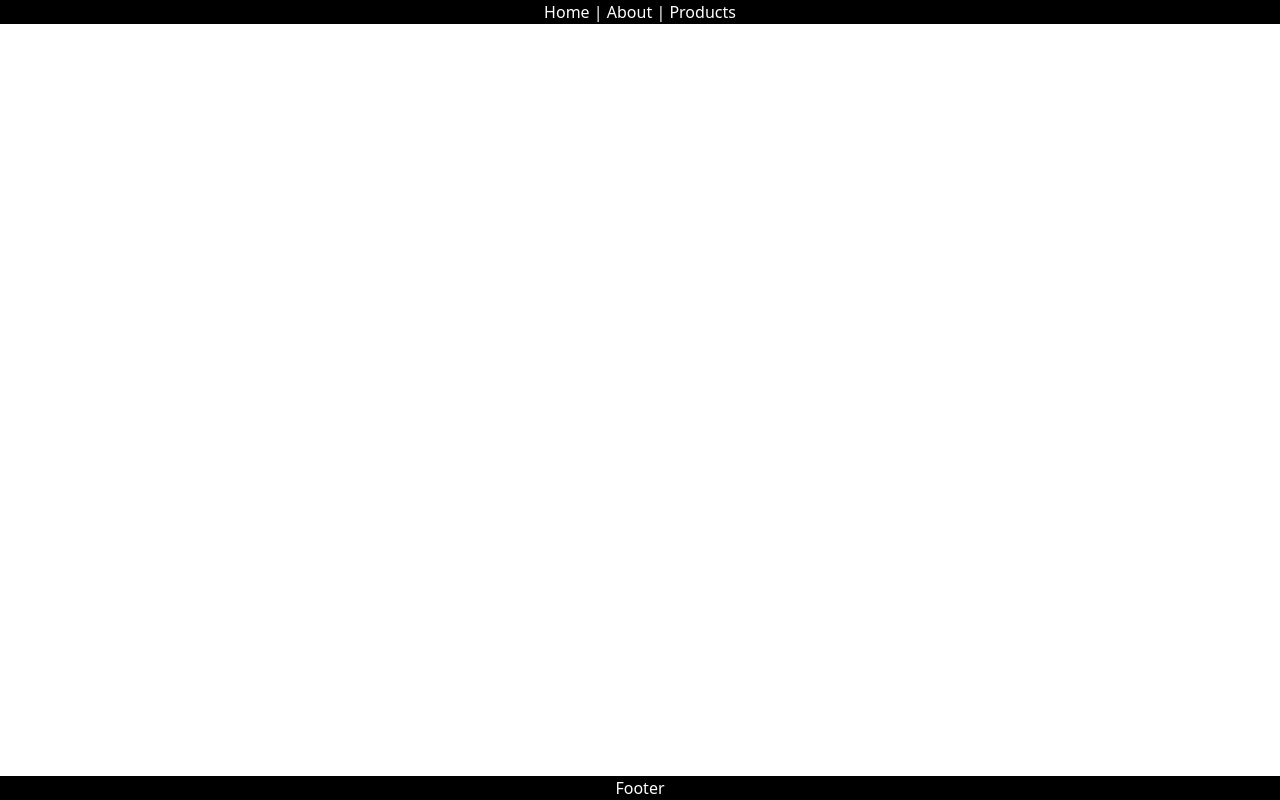
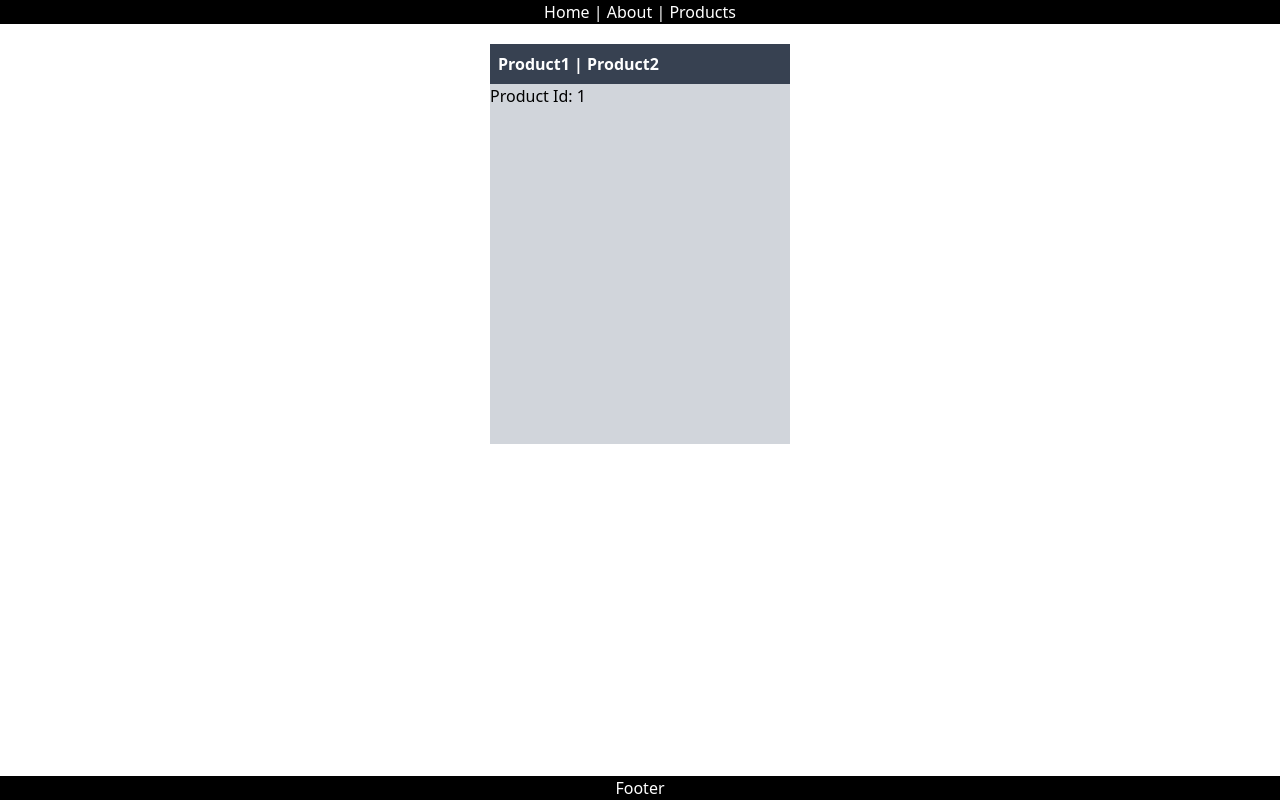
Before and after one commit to soAcademy/workshop-state-and-event, a React (Create React App) app: page /products/1 in a window 1280 px wide. Built offline with nearby package versions, Linux system fonts and the light colour scheme.

Commit message:
feat:add nested routes using route parameter

```diff
--- a/src/App.js
+++ b/src/App.js
@@ -3,26 +3,21 @@ import Home from "./Pages/Home";
 import About from "./Pages/About";
 import Products from "./Pages/Products";
 import ProductPage from "./Pages/Products/ProductPage";
-import Product2 from "./Pages/Products/Product2";
-import Product1 from "./Pages/Products/Product1";
 import Navbar from "./Pages/Navbar";
 
 const App = () => {
   return (
     <div>
       <BrowserRouter>
-      <Navbar />
+        <Navbar />
         <Routes>
           <Route path="/" element={<Home />} />
           <Route path="home" element={<Home title="Home" />} />
           <Route path="about" element={<About title="About" />} />
-          {/* <Route path="products" element={<Products title="Products"/>}>
-            <Route path="product1" element={<Product1 />} />
-            <Route path="product2" element={<Product2 />} />
-          </Route> */}
-
-          <Route path="product">
+          <Route path="products" element={<Products title="Products" />}>
             <Route path=":productId" element={<ProductPage />} />
+            {/* <Route path="product1" element={<Product1 />} />
+            <Route path="product2" element={<Product2 />} /> */}
           </Route>
 
         </Routes>
--- a/src/Pages/Navbar.js
+++ b/src/Pages/Navbar.js
@@ -1,11 +1,15 @@
-import { Link , useLocation } from "react-router-dom";
+import { Link, useLocation } from "react-router-dom";
 const Navbar = () => {
   const location = useLocation();
   return (
     <div className="bg-black text-center text-white">
       <Link
         to="/home"
-        className={`${location.pathname === "/" || location.pathname === "/home"  ? "underline" : ""}`}
+        className={`${
+          location.pathname === "/" || location.pathname === "/home"
+            ? "underline"
+            : ""
+        }`}
       >
         Home
       </Link>{" "}
@@ -18,7 +22,7 @@ const Navbar = () => {
       </Link>{" "}
       |{" "}
       <Link
-        to="/product"
+        to="/products"
         className={`${location.pathname === "/products" ? "underline" : ""}`}
       >
         Products
--- a/src/Pages/Products.js
+++ b/src/Pages/Products.js
@@ -1,20 +1,16 @@
-import { Link } from "react-router-dom";
-import { Routes, Route, useLocation } from "react-router-dom";
-import Product1 from "./Products/Product1";
-import Product2 from "./Products/Product2";
-import Product from "./Shop/Product";
+import { Routes, Route, useLocation, Link, useParams } from "react-router-dom";
 import ProductPage from "./Products/ProductPage";
 
 const Products = ({ title }) => {
   const location = useLocation();
-  console.log(location);
+  const productId = useParams();
   document.title = title;
   return (
     <div>
       <div className="w-[300px] bg-gray-300 h-[400px] mx-auto m-5">
         <div className="bg-gray-700 p-2 text-white font-bold">
           <Link
-            to="product1"
+            to="1"
             className={`${
               location.pathname === "/products/product1" ? "underline" : ""
             }`}
@@ -23,7 +19,7 @@ const Products = ({ title }) => {
           </Link>{" "}
           |{" "}
           <Link
-            to="product2"
+            to="2"
             className={`${
               location.pathname === "/products/product2" ? "underline" : ""
             }`}
@@ -32,9 +28,7 @@ const Products = ({ title }) => {
           </Link>
         </div>
         <Routes>
-          <Route path="/Product/:productId" component={ProductPage} />
-          {/* <Route path="product1" element={<Product1 />} />
-          <Route path="product2" element={<Product2 />} /> */}
+          <Route path=":productId" element={<ProductPage />} />
         </Routes>
       </div>
     </div>
--- a/src/Pages/Products/Product1.js
+++ /dev/null
@@ -1,7 +0,0 @@
-const Product1 = () => {
-  return (
-    <div>Product1</div>
-  )
-}
-
-export default Product1
--- a/src/Pages/Products/Product2.js
+++ /dev/null
@@ -1,13 +0,0 @@
-import Product from '../Shop/Product';
-import Shop from '../Shop/Shop';
-
-const Product2 = () => {
-  return (
-    <div className="flex justify-center">
-      <div className="font-bold">Product2</div>
-      <div><Shop data={Product}/></div>
-    </div>
-  );
-};
-
-export default Product2;
```
